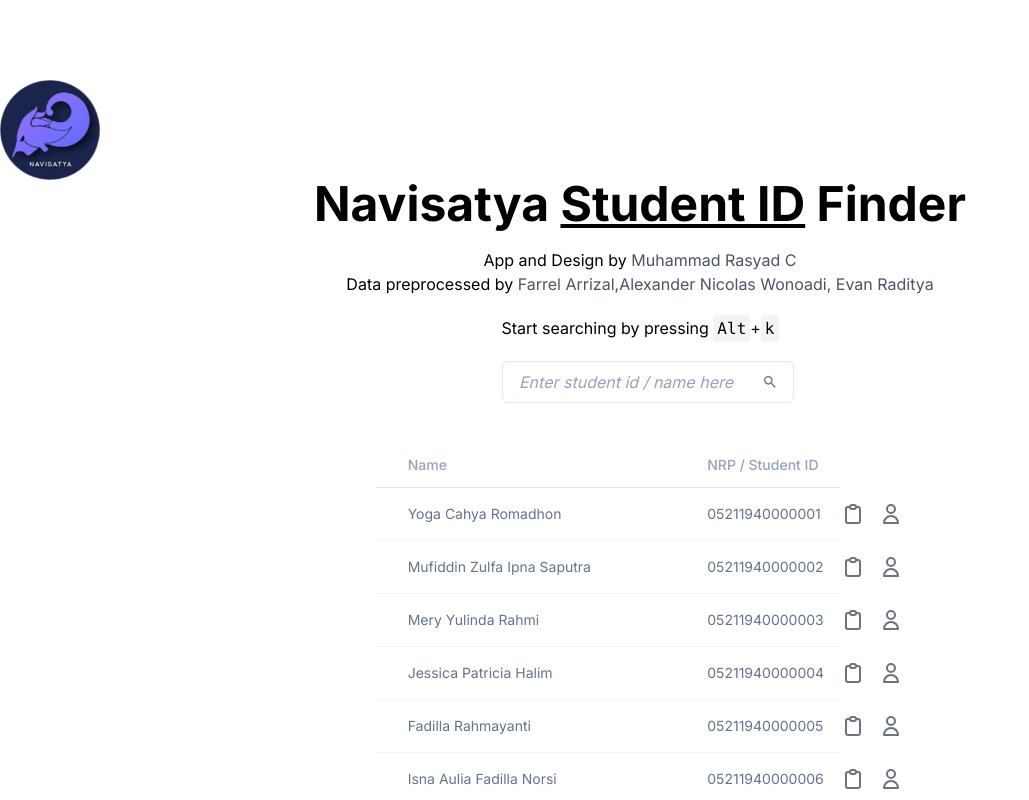
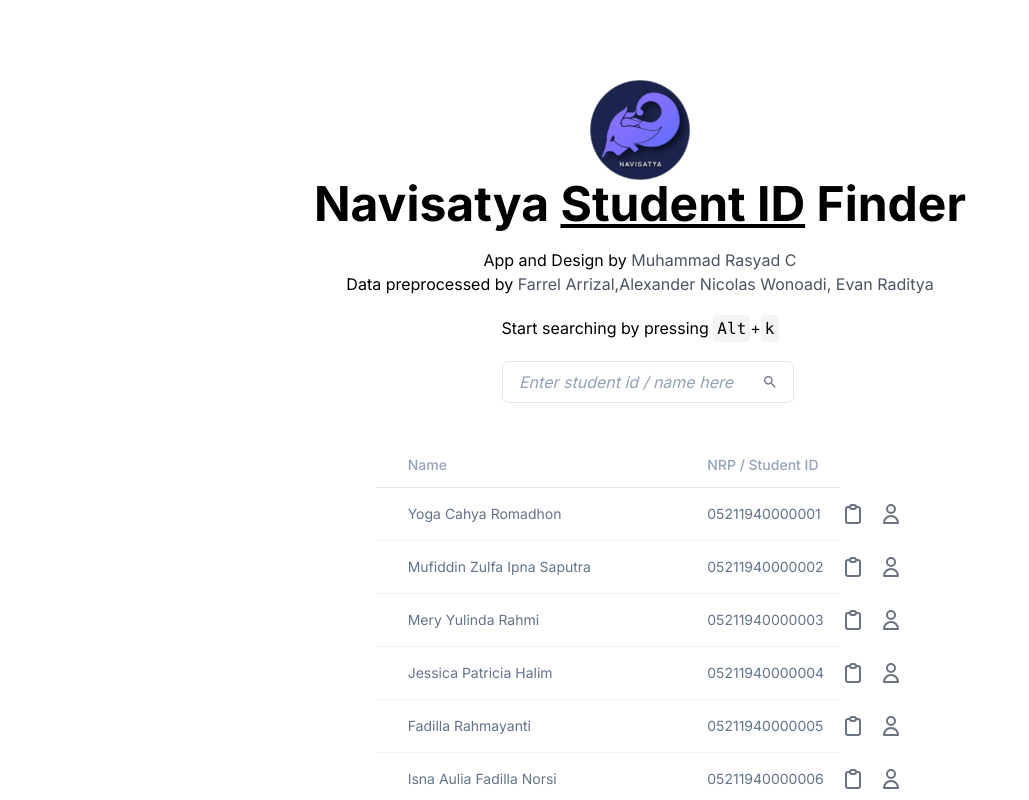
Before and after one commit to mrasyadc/navisatya-nrp, a Next.js app: page / in a window 1280 px wide. Shown: the top 800 px of the page, without its empty margins (0-1029 px from the left). Built offline with nearby package versions, Linux system fonts and the light colour scheme.

Commit message:
style: center logo image in index page using mx-auto class

```diff
--- a/pages/index.js
+++ b/pages/index.js
@@ -54,6 +54,7 @@ export default function Home() {
               width="100"
               height="100"
               alt="logo navisatya"
+              className="mx-auto"
             />
           </div>
 
```
